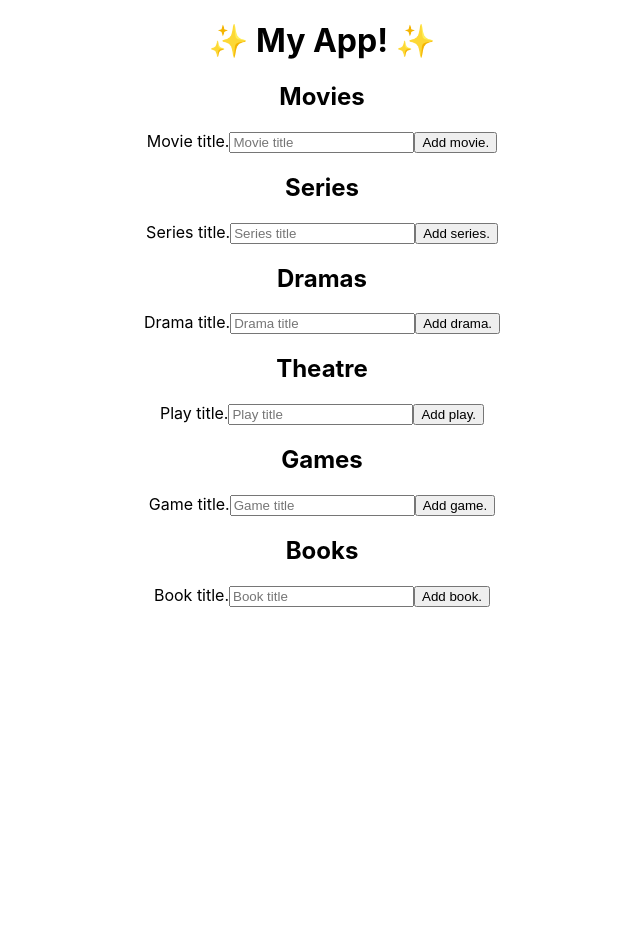
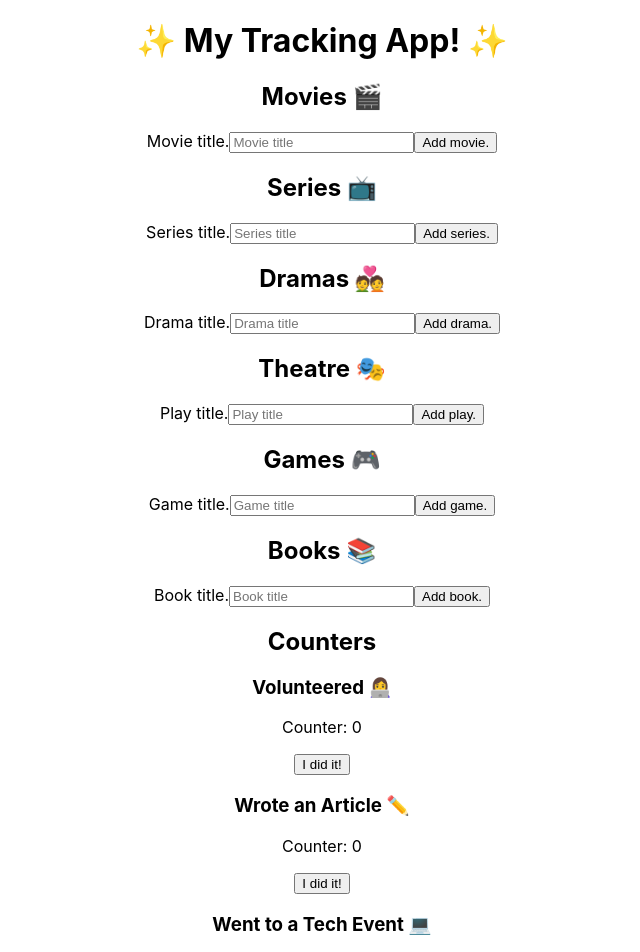
Before and after one commit to tunimosmann/list-app, a React (Create React App) app: page / in a window 1280 px wide. Shown: the top 952 px of the page, without its empty margins (318-958 px from the left). Before the commit the page ends 800 px from the top, so only its background shows below. Built offline with nearby package versions, Linux system fonts and the light colour scheme.

Commit message:
Added counter section, made emojis accessible :computer:

```diff
--- a/src/App.js
+++ b/src/App.js
@@ -43,12 +43,13 @@ class App extends Component {
 		return (
 			<div className="App">
 				<header className="header">
-					<h1 className="header__h1 heading__h1">✨ My App! ✨</h1>
+					<h1 className="header__h1 heading__h1"><span className="header__emoji emoji" aria-label="sparkles" role="img">✨</span>  My Tracking App! <span className="header__emoji emoji" aria-label="sparkles" role="img">✨</span></h1>
 				</header>
 
 				<main className="main">
 					<section className="movies">
-						<h2 className="movies__h2 heading__h2">Movies</h2>
+						<div className="movies__wrapper wrapper">
+							<h2 className="movies__h2 heading__h2">Movies <span className="movies__emoji emoji" aria-label="Clapper Board" role="img">🎬</span></h2>
 
 							<form onSubmit={this.handleSubmit} action="" className="movies__form form">
 								<label htmlFor="movie" className="form__label visuallyhidden">Movie title.</label>
@@ -61,12 +62,14 @@ class App extends Component {
 									placeholder="Movie title"
 								/>
 
-							<input type="submit" className="form__submit button" value="Add movie."/>
+								<input type="submit" className="form__submit button" value="Add movie." />
 							</form>
+						</div>
 					</section>
 
 					<section className="series">
-						<h2 className="series__h2 heading__h2">Series</h2>
+						<div className="series__wrapper wrapper">
+							<h2 className="series__h2 heading__h2">Series <span className="series__emoji emoji" aria-label="Television" role="img">📺</span></h2>
 
 							<form onSubmit={this.handleSubmit} action="" className="series__form form">
 								<label htmlFor="series" className="form__label visuallyhidden">Series title.</label>
@@ -79,12 +82,14 @@ class App extends Component {
 									placeholder="Series title"
 								/>
 
-							<input type="submit" className="form__submit button" value="Add series."/>
+								<input type="submit" className="form__submit button" value="Add series." />
 							</form>
+						</div>
 					</section>
 
 					<section className="dramas">
-						<h2 className="dramas__h2 heading__h2">Dramas</h2>
+						<div className="dramas__wrapper wrapper">
+							<h2 className="dramas__h2 heading__h2">Dramas <span className="dramas__emoji emoji" aria-label="Couple With Heart" role="img">💑</span></h2>
 
 							<form onSubmit={this.handleSubmit} action="" className="dramas__form form">
 								<label htmlFor="drama" className="form__label visuallyhidden">Drama title.</label>
@@ -99,10 +104,12 @@ class App extends Component {
 
 								<input type="submit" className="form__submit button" value="Add drama." />
 							</form>
+						</div>
 					</section>
 
 					<section className="theatre">
-						<h2 className="theatre__h2 heading__h2">Theatre</h2>
+						<div className="theatre__wrapper wrapper">
+							<h2 className="theatre__h2 heading__h2">Theatre <span className="theatre__emoji emoji" aria-label="Drama Masks" role="img">🎭</span></h2>
 
 							<form onSubmit={this.handleSubmit} action="" className="theatre__form form">
 								<label htmlFor="play" className="form__label visuallyhidden">Play title.</label>
@@ -117,10 +124,12 @@ class App extends Component {
 
 								<input type="submit" className="form__submit button" value="Add play." />
 							</form>
+						</div>
 					</section>
 
 					<section className="games">
-						<h2 className="games__h2 heading__h2">Games</h2>
+						<div className="games__wrapper wrapper">
+							<h2 className="games__h2 heading__h2">Games <span className="games__emoji emoji" aria-label="Video Game" role="img">🎮</span></h2>
 
 							<form onSubmit={this.handleSubmit} action="" className="games__form form">
 								<label htmlFor="game" className="form__label visuallyhidden">Game title.</label>
@@ -135,10 +144,12 @@ class App extends Component {
 
 								<input type="submit" className="form__submit button" value="Add game." />
 							</form>
+						</div>
 					</section>
 
 					<section className="books">
-						<h2 className="books__h2 heading__h2">Books</h2>
+						<div className="books__wrapper wrapper">
+							<h2 className="books__h2 heading__h2">Books <span className="books__emoji emoji" aria-label="Books" role="img">📚</span></h2>
 
 							<form onSubmit={this.handleSubmit} action="" className="books__form form">
 								<label htmlFor="book" className="form__label visuallyhidden">Book title.</label>
@@ -153,6 +164,31 @@ class App extends Component {
 
 								<input type="submit" className="form__submit button" value="Add book." />
 							</form>
+						</div>
+					</section>
+
+					<section className="counters">
+						<div className="counters__wrapper wrapper">
+							<h2 className="counters__h2 heading__h2">Counters</h2>
+
+							<div className="counters__item">
+								<h3 className="counters__h3 heading__h3">Volunteered <span className="counters__emoji emoji" aria-label="Woman Technologist" role="img">👩‍💻</span></h3>
+								<p className="counters__times">Counter: <span className="counters__span">0</span></p>
+								<input type="submit" value="I did it!" className="counters__button button"/>
+							</div>
+
+							<div className="counters__item">
+								<h3 className="counters__h3 heading__h3">Wrote an Article <span className="counters__emoji emoji" aria-label="Pencil" role="img">✏️</span></h3>
+								<p className="counters__times">Counter: <span className="counters__span">0</span></p>
+								<input type="submit" value="I did it!" className="counters__button button"/>
+							</div>
+
+							<div className="counters__item">
+								<h3 className="counters__h3 heading__h3">Went to a Tech Event <span className="counters__emoji emoji" aria-label="Laptop computer" role="img">💻</span></h3>
+								<p className="counters__times">Counter: <span className="counters__span">0</span></p>
+								<input type="submit" value="I did it!" className="counters__button button"/>
+							</div>
+						</div>
 					</section>
 				</main>
 			</div>
```
Lines whose indentation alone changed are shown as unchanged.
